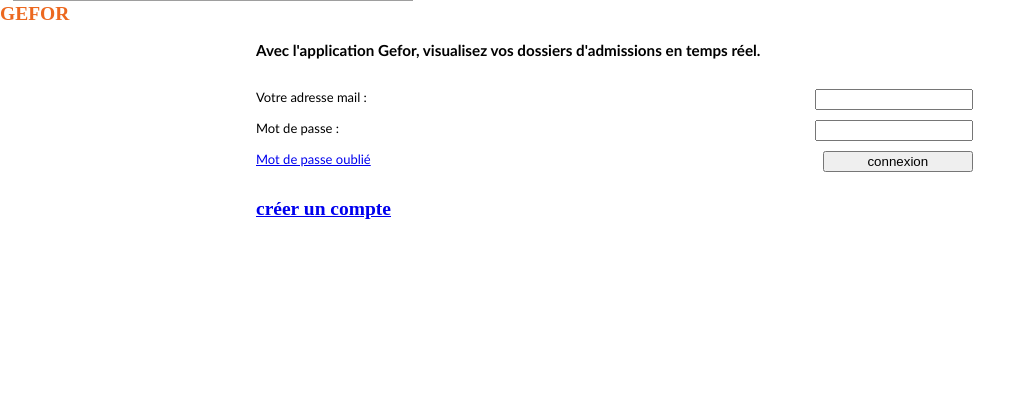
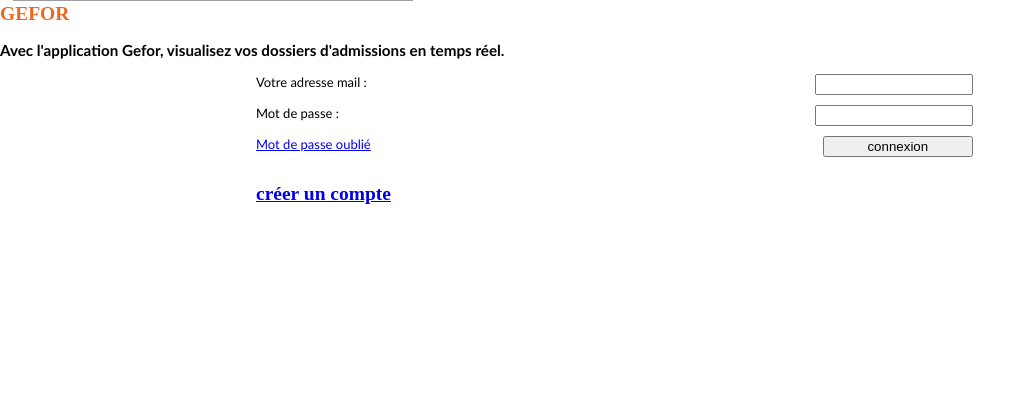
Before and after one commit to sofianebellifa/PPE3, a PHP site: page / in a window 1280 px wide. Shown: the part 139-546 px from the top of the page, without its empty margins (0-1036 px from the left). Run offline with PHP 8.4, Linux system fonts and the light colour scheme; grey boxes are pictures that could not be loaded.

Commit message:
sup champ ligne 10

```diff
--- a/ppe3_vrai/index.php
+++ b/ppe3_vrai/index.php
@@ -7,7 +7,7 @@
 
     <article class = "index">
         <h2 >GEFOR</h2> <!-- sup -->
-        <h3 class="champ">Avec l'application Gefor, visualisez vos dossiers d'admissions en temps réel. </h3>
+        <h3 >Avec l'application Gefor, visualisez vos dossiers d'admissions en temps réel. </h3>
 
 
             <form action="sql_session.php" method="post">
```
